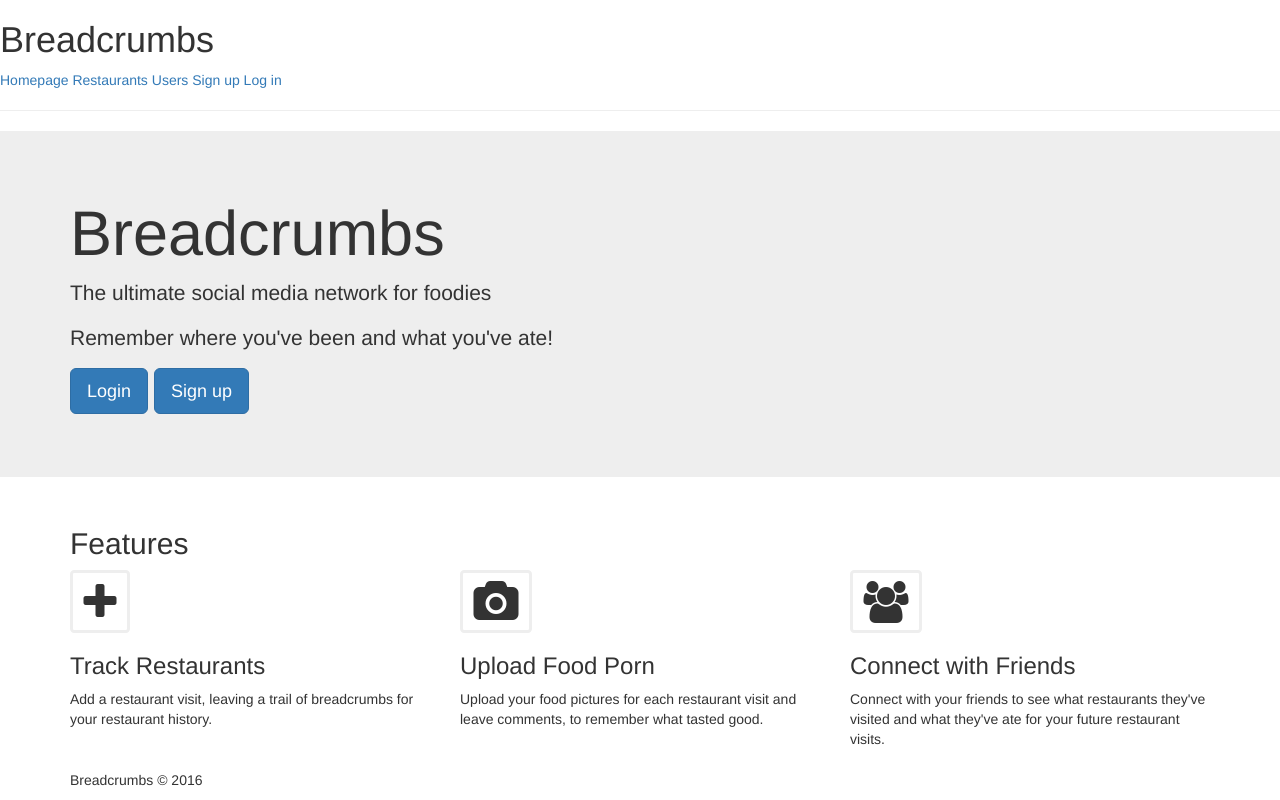
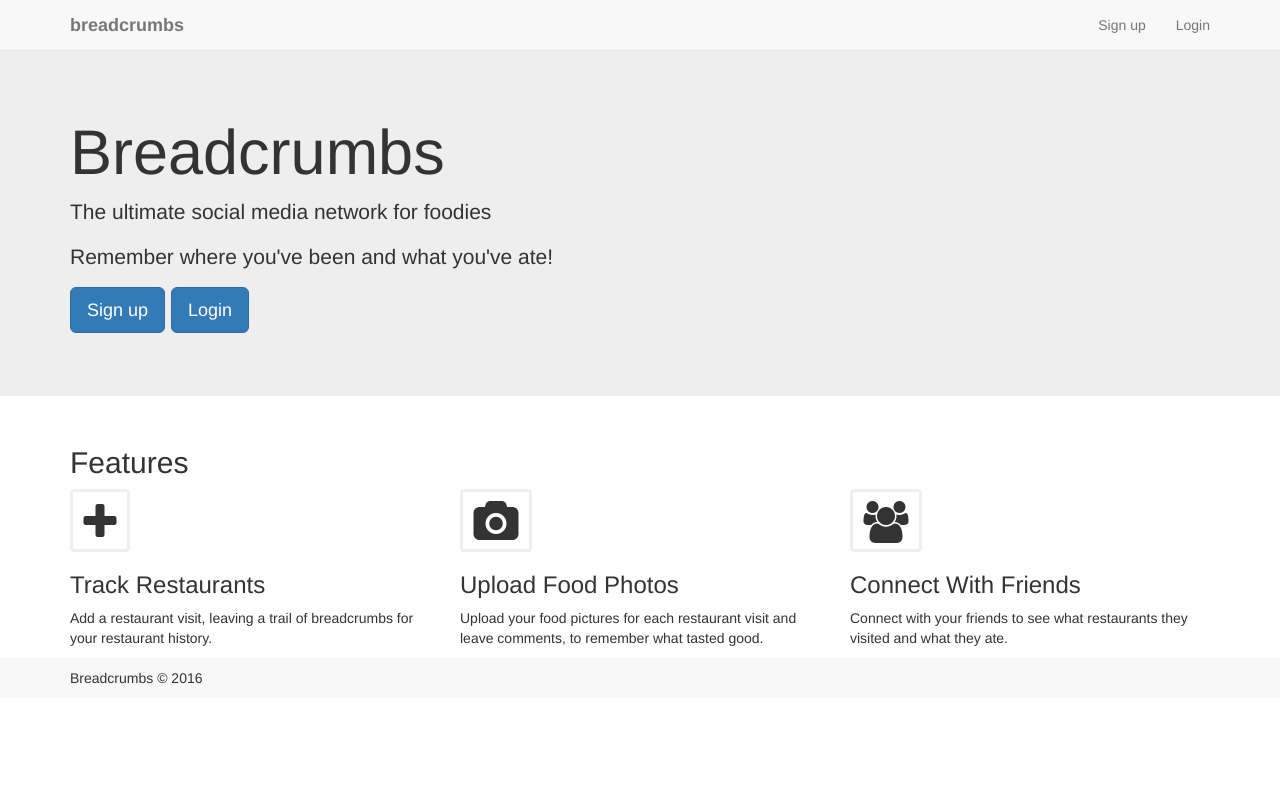
Before and after one commit to itsahsiao/breadcrumbs, a Flask app: page / in a window 1280 px wide. Run offline with Flask 2, Linux system fonts and the light colour scheme; some libraries are stand-ins or nearby versions.

Commit message:
Implemented nav bar; fixed footer; slight edits to homepage

```diff
--- a/static/css/styles.css
+++ b/static/css/styles.css
@@ -1,5 +1,21 @@
-/*FOOTER */
+/* NAV BAR */
+/* Body padding required for fixed navbar */
+body {
+    padding-top: 50px;
+}
+
+.navbar-brand {
+    font-weight: bold;
+}
+
+#searchbox {
+    width: 250px;
+}
+
+/* FOOTER */
 .footer {
+    background-color: #F8F8F8;
     bottom: 0;
-    position: fixed;
+    padding-top: 10px;
+    width: 100%;
 }
--- a/templates/base.html
+++ b/templates/base.html
@@ -11,7 +11,7 @@
   <link href="https://maxcdn.bootstrapcdn.com/bootstrap/3.3.6/css/bootstrap.min.css" rel="stylesheet">
 
   <!-- Custom styles -->
-  <link href="static/css/styles.css" rel="stylesheet">
+  <link href="/static/css/styles.css" rel="stylesheet">
 
   <!-- Font Awesome icons -->
   <link href="https://maxcdn.bootstrapcdn.com/font-awesome/4.6.3/css/font-awesome.min.css" rel="stylesheet" >
@@ -27,45 +27,66 @@
 </head>
 
 <body>
-  <h1>Breadcrumbs</h1>
+  <!-- Navigation Bar -->
+  <nav class="navbar navbar-default navbar-fixed-top">
+    <div class="container">
 
-  <a href="/">Homepage</a>
-  <a href="/restaurants">Restaurants</a>
-  <a href="/users">Users</a>
+      <!-- Brand and toggle get grouped for better mobile display -->
+      <div class="navbar-header">
+        <button type="button" class="navbar-toggle collapsed" data-toggle="collapse" data-target="#bs-example-navbar-collapse-1" aria-expanded="false">
+          <span class="sr-only">Toggle navigation</span>
+          <span class="icon-bar"></span>
+          <span class="icon-bar"></span>
+          <span class="icon-bar"></span>
+        </button>
+        <a class="navbar-brand" href="/">breadcrumbs</a>
+      </div><!-- /.navbar-header -->
 
-  {% if session.get('current_user') %}
-    <br>
-    <br>
-    <!-- Searchbox feature for restaurants -->
-    <form action="/search">
-      <!-- Source for invisible label for accessibility: http://webaim.org/techniques/forms/advanced -->
-      <input id="searchbox" type="search" name="q" aria-label="Find Restaurant" placeholder="Find restaurant">
-      <input type="submit" value="Search">
-    </form>
-    <br>
-    <a href="/users/{{ session.current_user.user_id }}">User Profile</a>
-    <a href="/friends">Friends</a>
-    <a href="/logout">Log out</a>
+      <!-- Collect the nav links, forms, and other content for toggling -->
+      <div class="collapse navbar-collapse" id="bs-example-navbar-collapse-1">
+        {% if session.get('current_user') %}
+          <ul class="nav navbar-nav">
+            <li><a href="/users/{{ session.current_user.user_id }}">Profile</a></li>
+            <li><a href="/friends">Friends <span class="badge">3</span></a></li>
+            <li><a href="/restaurants">Restaurants</a></li>
+          </ul>
 
-  {% else %}
+          <!-- Searchbox feature for restaurants -->
+          <form class="navbar-form navbar-left" role="search" action="/search">
+            <div class="form-group">
+              <input class="form-control" id="searchbox" type="search" name="q" aria-label="Find Restaurant" placeholder="Find restaurant by name or address">
+            </div>
+            <input class="btn btn-default" type="submit" value="Search">
+          </form>
 
-    <a href="/signup">Sign up</a>
-    <a href="/login">Log in</a>
+          <ul class="nav navbar-nav navbar-right">
+            <li class="dropdown">
+              <a href="#" class="dropdown-toggle" data-toggle="dropdown" role="button" aria-haspopup="true" aria-expanded="false"><span class="glyphicon glyphicon-user" aria-hidden="true"></span> User <span class="caret"></span></a>
+              <ul class="dropdown-menu">
+                <li><a href="/users/{{ session.current_user.user_id }}">My Profile</a></li>
+                <li><a href="/friends">My Friends <span class="badge">3</span></a></li>
+                <li role="separator" class="divider"></li>
+                <li><a href="#">Help</a></li>
+                <li role="separator" class="divider"></li>
+                <li><a href="#">Settings</a></li>
+                <li><a href="/logout">Log out</a></li>
+              </ul>
+            </li>
+          </ul>
 
-    <!-- Think about user flow if want to implement login form in nav bar -->
-    <!-- <form action="/login" method="POST">
-      <label for="email">Email Address:</label>
-      <input id="email" type="text" name="login_email">
-      <label for="password">Password:</label>
-      <input id="password" type="text" name="login_password">
-      <input type="submit" value="Login">
-    </form> -->
+        {% else %}
+          <ul class="nav navbar-nav navbar-right">
+            <li><a href="/signup">Sign up</a></li>
+            <li><a href="/login">Login</a></li>
+          </ul>
 
-  {% endif %}
+        {% endif %}
+      </div><!-- /.navbar-collapse -->
 
-  <hr>
+    </div><!-- /.container -->
+  </nav>
 
-  <!-- Display flash messages -->
+  <!-- Display flash messages if any -->
   {% with messages = get_flashed_messages() %}
     {% for message in messages %}
       {{ message }}
@@ -74,17 +95,20 @@
 
   {% block content %} put content here {% endblock %}
 
-  <div class="container-fluid">
-    <div class="footer">
+  <!-- Footer -->
+  <footer class="footer">
+    <div class="container">
       <p>Breadcrumbs &copy; 2016</p>
     </div>
-  </div>
+  </footer>
 
   <!-- Placed at the end of the document so the pages load faster -->
   <!-- jQuery (necessary for Bootstrap's JavaScript plugins) -->
   <script src="https://ajax.googleapis.com/ajax/libs/jquery/1.11.3/jquery.min.js"></script>
   <!-- Include all compiled plugins (below), or include individual files as needed -->
   <script src="https://maxcdn.bootstrapcdn.com/bootstrap/3.3.6/js/bootstrap.min.js"></script>
+  <!-- jQuery script -->
+  <script src="https://code.jquery.com/jquery.js"></script>
 
 </body>
 </html>
--- a/templates/homepage.html
+++ b/templates/homepage.html
@@ -11,13 +11,13 @@
       <p>The ultimate social media network for foodies</p>
       <p>Remember where you've been and what you've ate!</p>
       <p>
-        <a class="btn btn-primary btn-lg" href="#" role="button">Login</a>
-        <a class="btn btn-primary btn-lg" href="#" role="button">Sign up</a>
+        <a class="btn btn-primary btn-lg" href="/signup" role="button">Sign up</a>
+        <a class="btn btn-primary btn-lg" href="/login" role="button">Login</a>
       </p>
-    </div>
-  </div>
+    </div><!-- /.container -->
+  </div><!-- /.jumbotron -->
 
-  <div class="container">
+  <div class="container" id="features">
     <h2>Features</h2>
     <div class="row">
       <div class="col-xs-12 col-md-4">
@@ -27,15 +27,14 @@
       </div>
       <div class="col-xs-12 col-md-4">
         <i class="fa fa-camera fa-3x fa-border" aria-hidden="true"></i>
-        <h3>Upload Food Porn</h3>
+        <h3>Upload Food Photos</h3>
         <p>Upload your food pictures for each restaurant visit and leave comments, to remember what tasted good.</p>
       </div>
       <div class="col-xs-12 col-md-4">
         <i class="fa fa-users fa-3x fa-border" aria-hidden="true"></i>
-        <h3>Connect with Friends</h3>
-        <p>Connect with your friends to see what restaurants they've visited and what they've ate for your future restaurant visits.</p>
+        <h3>Connect With Friends</h3>
+        <p>Connect with your friends to see what restaurants they visited and what they ate.</p>
       </div>
-    <div>
-  </div>
-
+    </div><!-- /.row -->
+  </div><!-- /.container -->
 {% endblock %}
```
